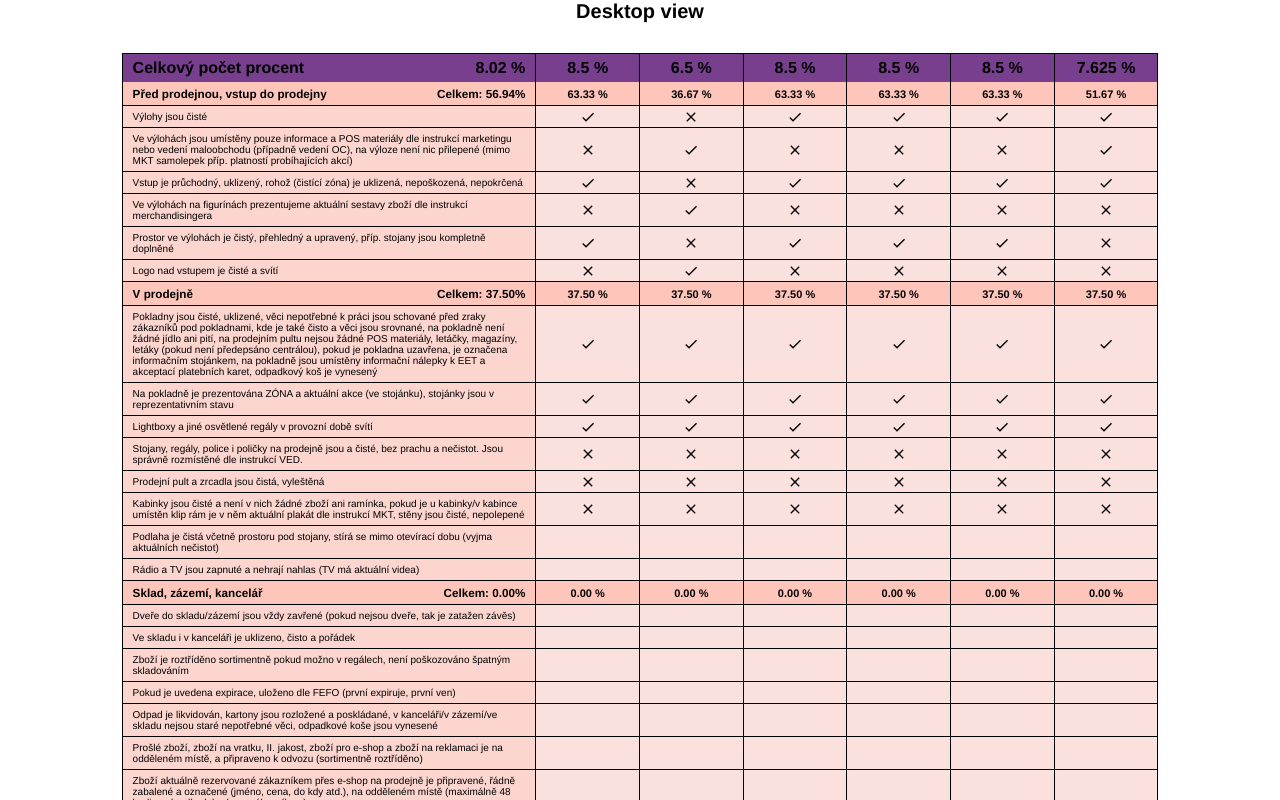
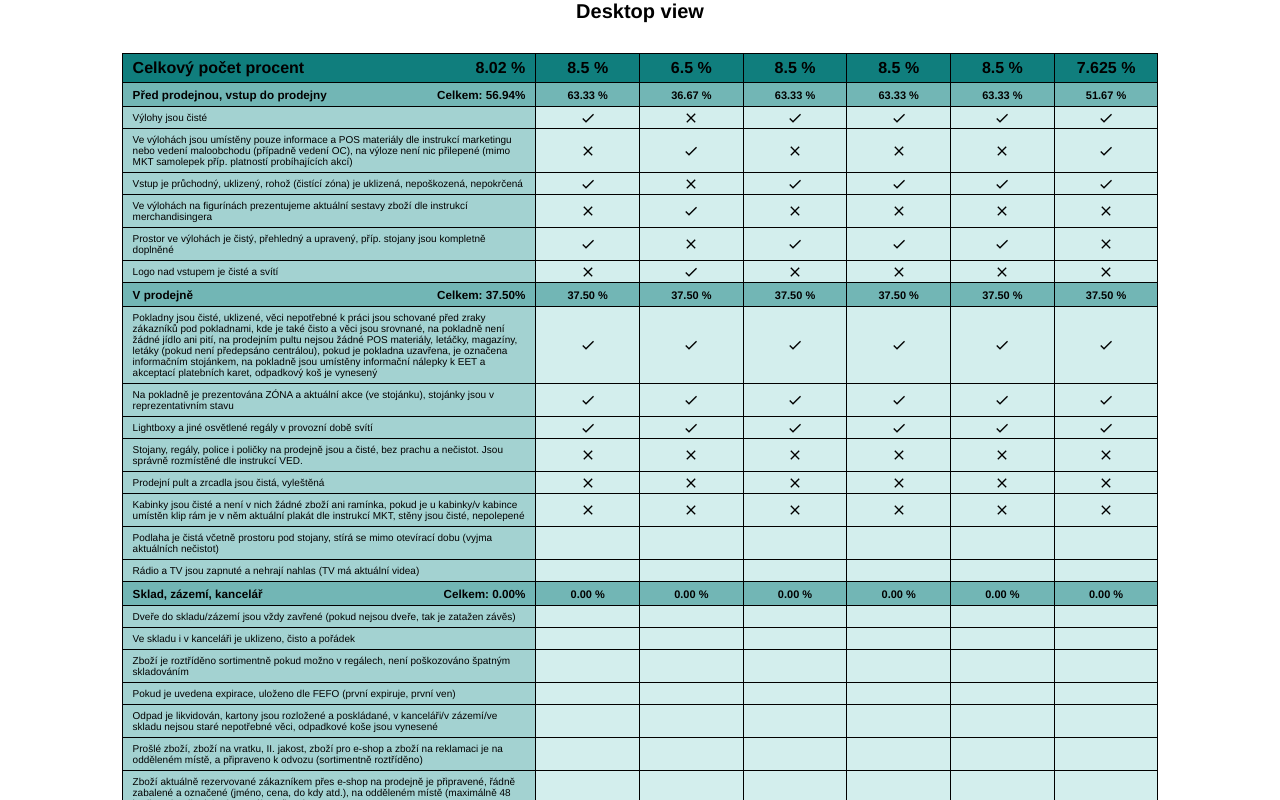
Before and after one commit to brojor/store-audit-desktop, a Vue app: page / in a window 1280 px wide. Shown: the top 800 px of the page. Built offline with nearby package versions, Linux system fonts and the light colour scheme.

Commit message:
přidány cool barvy

```diff
--- a/src/App.vue
+++ b/src/App.vue
@@ -23,6 +23,12 @@ export default {
   padding: 0;
   box-sizing: border-box;
 }
+:root {
+  --bg-light: #d3eeed;
+  --bg-mid: #a3d2d1;
+  --bg-semidark: #72b6b5;
+  --bg-dark: #107e7d;
+}
 
 html {
   font-size: 62.5%;
--- a/src/components/DesktopView.vue
+++ b/src/components/DesktopView.vue
@@ -35,7 +35,7 @@
               :key="auditIndex"
               class="pointPerc col2"
             >
-              {{ katScorePerc(auditIndex, katKey) }} %
+              {{ katScorePerc(auditIndex, katKey).toFixed(2) }} %
             </div>
           </div>
 
@@ -92,7 +92,7 @@ export default {
       const achieved = Object.values(
         this.achievedScore[auditIndex][katKey],
       ).reduce((acc, val) => acc + val);
-      return ((achieved * 100) / available).toFixed(2);
+      return (achieved * 100) / available;
     },
     totalScorePerAudit(auditIndex) {
       // prettier-ignore
@@ -163,7 +163,7 @@ main {
 }
 
 .title {
-  background-color: #fec5bb;
+  background: var(--bg-semidark);
   display: flex;
   justify-content: space-between;
   padding: 0 1rem;
@@ -195,11 +195,13 @@ main {
 }
 .pointName {
   background: #fcd5ce;
+  background: var(--bg-mid);
 
   text-align: left;
 }
 .status {
-  background: #fae1dd;
+  /*background: #fae1dd;*/
+  background: var(--bg-light);
   display: flex;
   align-items: center;
   justify-content: center;
@@ -221,7 +223,8 @@ main {
   display: flex;
   align-items: center;
   justify-content: center;
-  background-color: #fec5bb;
+  /*background-color: #fec5bb;*/
+  background: var(--bg-semidark);
   font-size: 1.1rem;
   font-weight: 700;
   /*padding: 0.5rem;*/
@@ -229,7 +232,9 @@ main {
 .totalPerc {
   display: flex;
   background: #783f8e;
+  background: var(--bg-dark);
   font-size: 1.6rem;
+  border-bottom: 1px solid black;
 }
 .totalPerc div {
   /*padding: 0.5rem;*/
```
